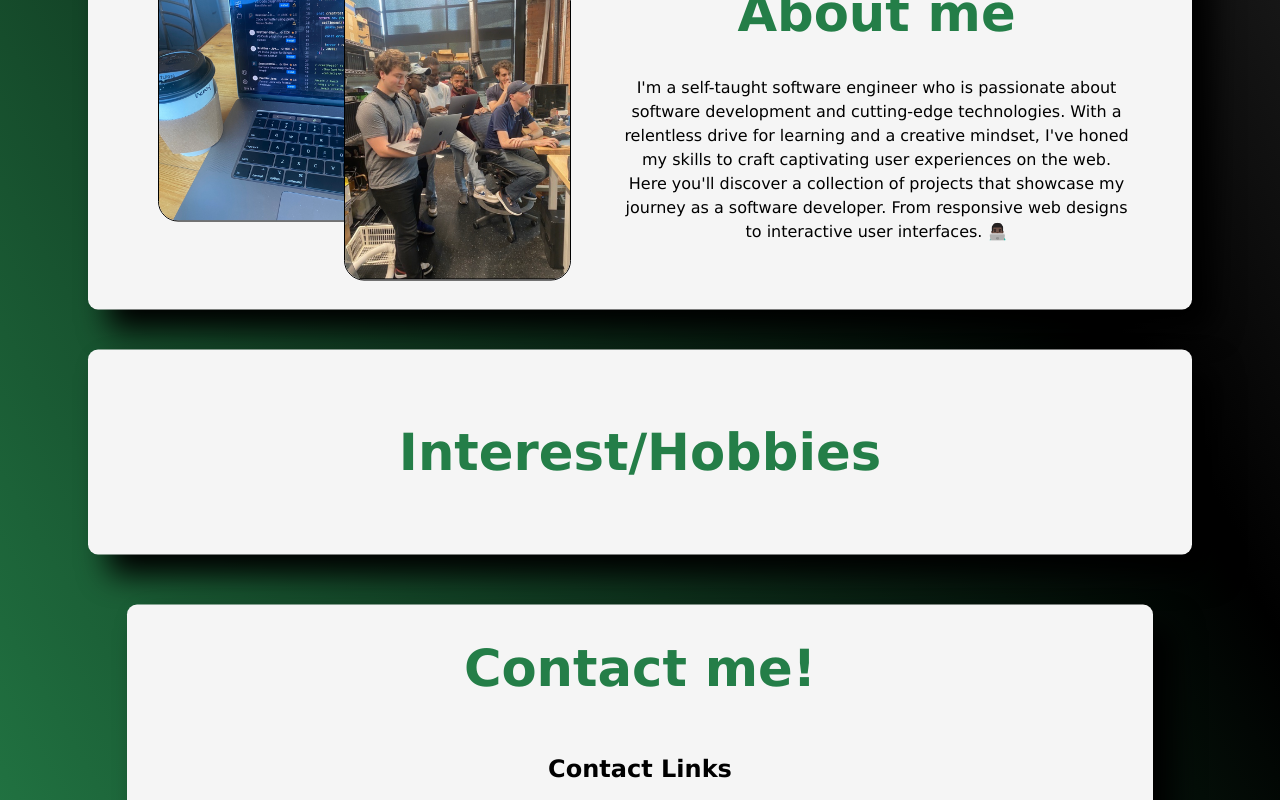
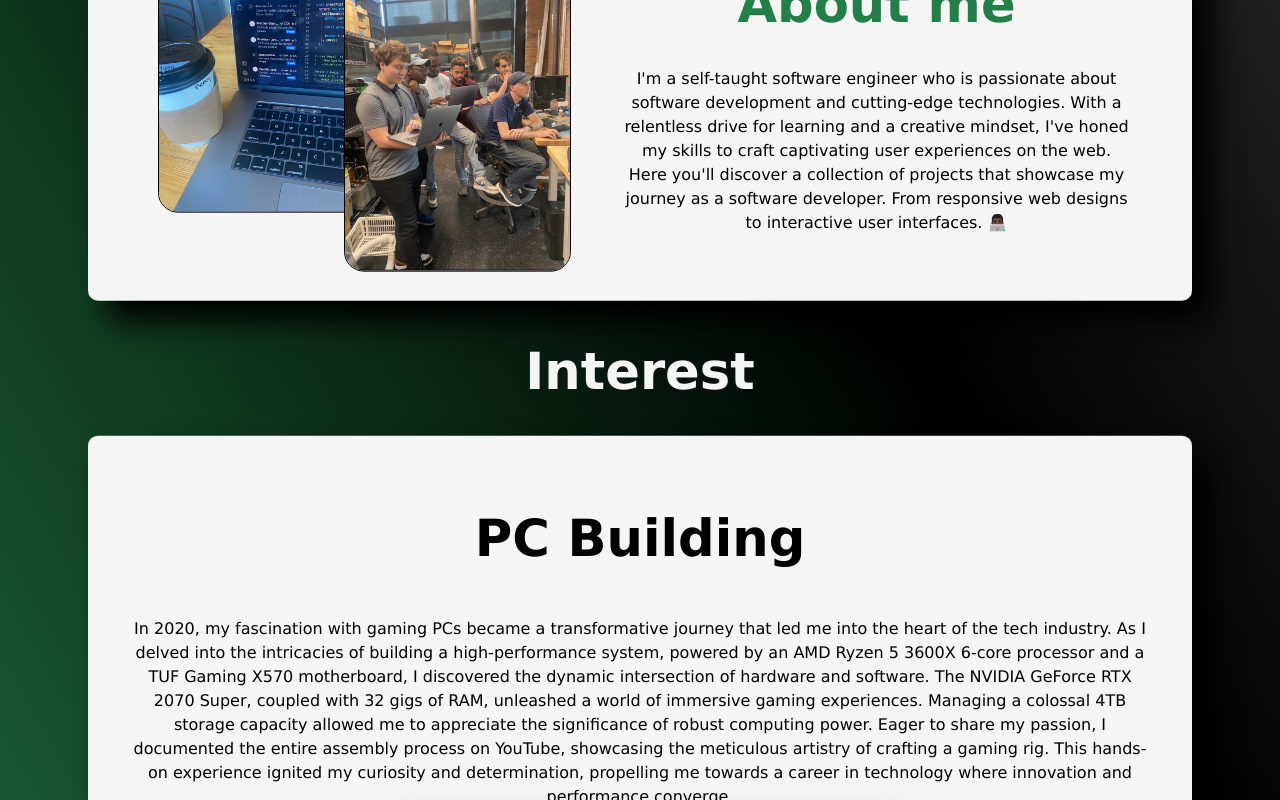
Before and after one commit to hefamba/newPortfolioWebsite, a React (Vite) app: page / in a window 1280 px wide. Shown: the part 2000-2800 px from the top of the page. Built offline with nearby package versions, Linux system fonts and the light colour scheme.

Commit message:
added interest

```diff
--- a/src/App.css
+++ b/src/App.css
@@ -25,6 +25,13 @@
   width: fit-content;
 }
 
+.footerLink {
+  color: whitesmoke;
+}
+.footerLink:hover {
+  color: #5d5d5d;
+}
+
 @media (min-width: 1200px) {
   .content-container {
     max-width: 1200px;
--- a/src/Cards.jsx
+++ b/src/Cards.jsx
@@ -58,7 +58,7 @@
   ];
 
   return (
-    <Box pt={20} style={{ display: 'flex', flexDirection: 'column' }}>
+    <Box pt={10} style={{ display: 'flex', flexDirection: 'column' }}>
       <h1>Projects</h1>
       <SimpleGrid
         className="grid"
--- /dev/null
+++ b/src/Frame.css
@@ -0,0 +1,5 @@
+@media (max-width: 518px) {
+  .frameClass {
+    width: 100%;
+  }
+}
--- a/src/Home.jsx
+++ b/src/Home.jsx
@@ -6,6 +6,8 @@
 import LoadingSpinner from './LoadingSpinner';
 import { Box, Flex } from '@chakra-ui/layout';
 import { Container } from '@chakra-ui/react';
+import { Link } from '@chakra-ui/react';
+import { FaCode } from 'react-icons/fa';
 import './App.css';
 import Interests from './Interests';
 
@@ -41,7 +43,14 @@
           </Container>
 
           <footer>
-            <h3>Portfolio Website created with React+Vite and Chakra-UI</h3>
+            <h3>Portfolio Website created with React+Vite and Chakra-UI </h3>
+            <Link href="https://github.com/hefamba/newPortfolioWebsite">
+              {' '}
+              <p className="footerLink" style={{ cursor: 'pointer' }}>
+                <FaCode />
+                Code Link
+              </p>
+            </Link>
           </footer>
         </>
       )}
--- a/src/Interests.jsx
+++ b/src/Interests.jsx
@@ -1,9 +1,8 @@
 import React from 'react';
 import './Container.css';
-import './Intro.css';
-import { Image, Box, Flex, Spacer } from '@chakra-ui/react';
-import TechStackIcons from './TechStackIcons';
-import { Element } from 'react-scroll';
+import './Frame.css';
+
+import { Box, Flex } from '@chakra-ui/react';
 import { motion } from 'framer-motion';
 
 export default function Interests() {
@@ -17,14 +16,70 @@
         hidden: { opacity: 0, y: -50 },
         visible: { opacity: 1, y: 0 },
       }}>
-      <Element name="/">
-        <Box pt={40}>
-          <Box className="container" id="intro">
-            <h1 style={{ color: 'rgb(36, 126, 72)' }}>Interest/Hobbies</h1>
-            <Flex wrap={'wrap'}></Flex>
+      <h1 style={{ color: 'whitesmoke' }}>Interest</h1>
+
+      <Box pt={10}>
+        <Box className="container" id="intro">
+          <h1>PC Building</h1>
+          <Box
+            style={{
+              display: 'flex',
+              justifyContent: 'center',
+              alignItems: 'center',
+            }}>
+            <Flex wrap={'wrap'}>
+              <Box style={{ width: '100%' }}>
+                <p>
+                  In 2020, my fascination with gaming PCs became a
+                  transformative journey that led me into the heart of the tech
+                  industry. As I delved into the intricacies of building a
+                  high-performance system, powered by an AMD Ryzen 5 3600X
+                  6-core processor and a TUF Gaming X570 motherboard, I
+                  discovered the dynamic intersection of hardware and software.
+                  The NVIDIA GeForce RTX 2070 Super, coupled with 32 gigs of
+                  RAM, unleashed a world of immersive gaming experiences.
+                  Managing a colossal 4TB storage capacity allowed me to
+                  appreciate the significance of robust computing power. Eager
+                  to share my passion, I documented the entire assembly process
+                  on YouTube, showcasing the meticulous artistry of crafting a
+                  gaming rig. This hands-on experience ignited my curiosity and
+                  determination, propelling me towards a career in technology
+                  where innovation and performance converge.
+                </p>
+              </Box>
+              <Box style={{ width: '100%' }}>
+                <iframe
+                  className="frameClass"
+                  style={{
+                    border: 'solid black 1px',
+                    boxShadow: '10px 15px 40px black',
+                  }}
+                  width="50%"
+                  height="315"
+                  src="https://www.youtube.com/embed/MK7TL2mfsW8"
+                  title="YouTube video player"
+                  frameborder="0"
+                  allow="accelerometer; autoplay; clipboard-write; encrypted-media; gyroscope; picture-in-picture; web-share"
+                  allowfullscreen></iframe>
+              </Box>
+            </Flex>
           </Box>
         </Box>
-      </Element>
+      </Box>
+      {/* <Box pt={10}>
+        <Box className="container" id="intro">
+          <h1>CONTENT CREATOR AND GAMING</h1>
+
+          <Flex wrap={'wrap'}></Flex>
+        </Box>
+      </Box>
+      <Box pt={10}>
+        <Box className="container" id="intro">
+          <h1>BASKETBALL ENTHUSIEST</h1>
+
+          <Flex wrap={'wrap'}></Flex>
+        </Box>
+      </Box> */}
     </motion.div>
   );
 }
```
